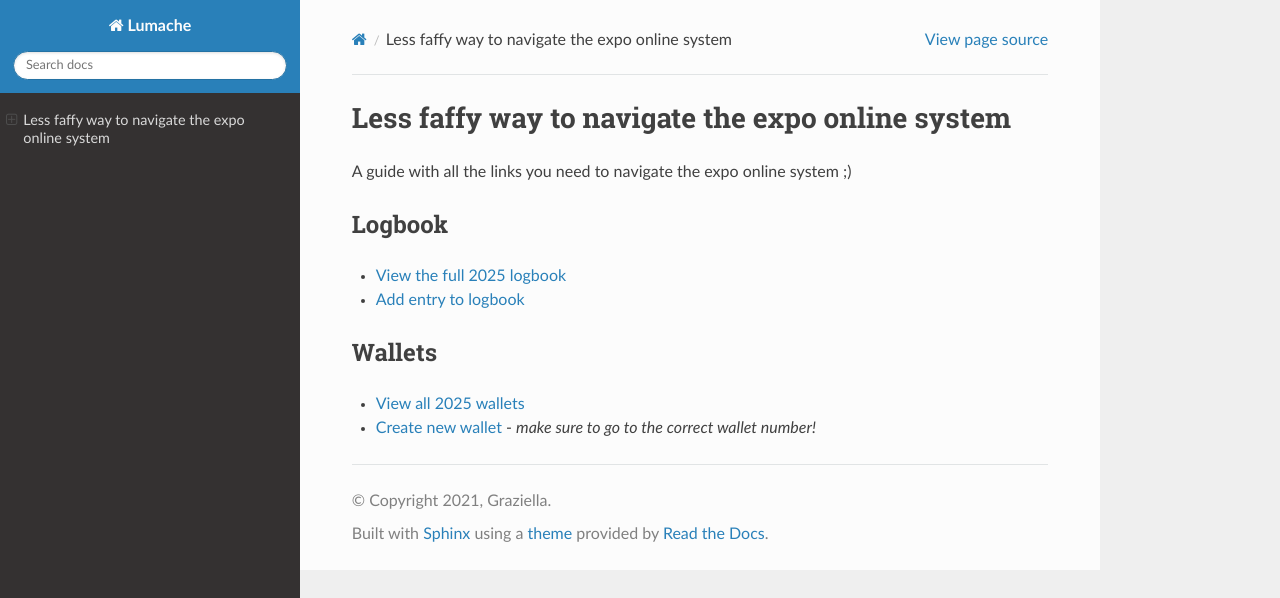
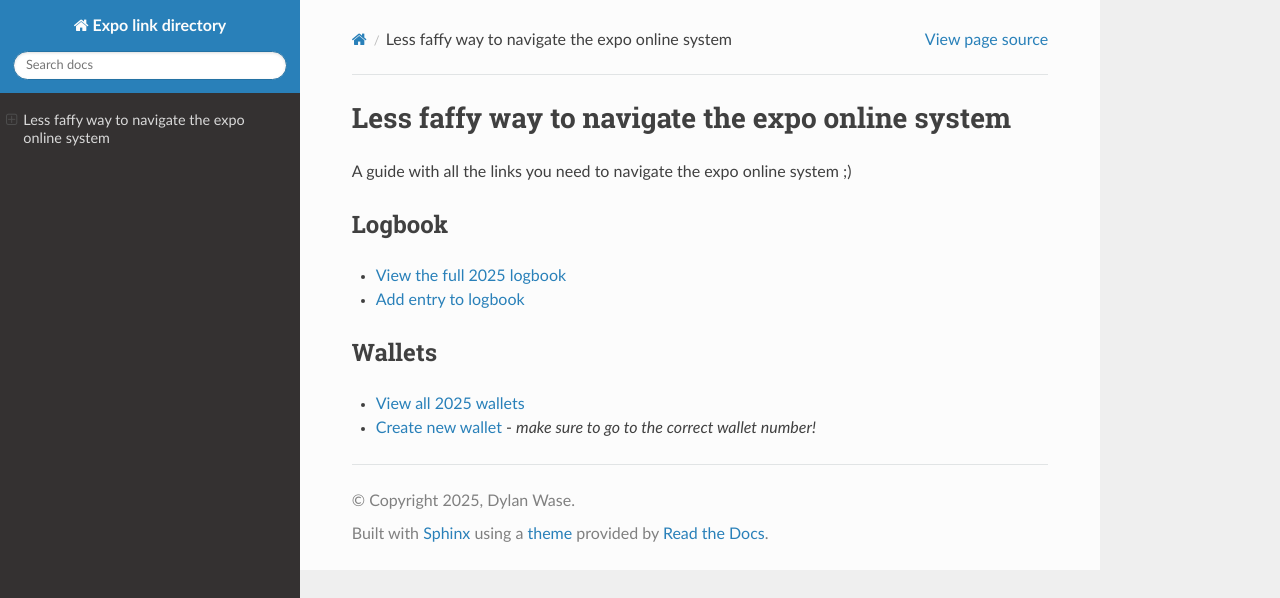
Before and after one commit to DylanW621/expoonlinehelpguide, a Sphinx documentation site: the page built from docs/source/index.rst, in a window 1280 px wide. Shown: the top 598 px of the page. Built offline with Sphinx 7.4.7 and the Read the Docs theme 3.1.0, drawn with Linux system fonts in a browser that asks for light colours.

Commit message:
Update conf.py with my details

```diff
--- a/docs/source/conf.py
+++ b/docs/source/conf.py
@@ -2,9 +2,9 @@
 
 # -- Project information
 
-project = 'Lumache'
-copyright = '2021, Graziella'
-author = 'Graziella'
+project = 'Expo link directory'
+copyright = '2025, Dylan Wase'
+author = 'Dylan Wase'
 
 release = '0.1'
 version = '0.1.0'
```
